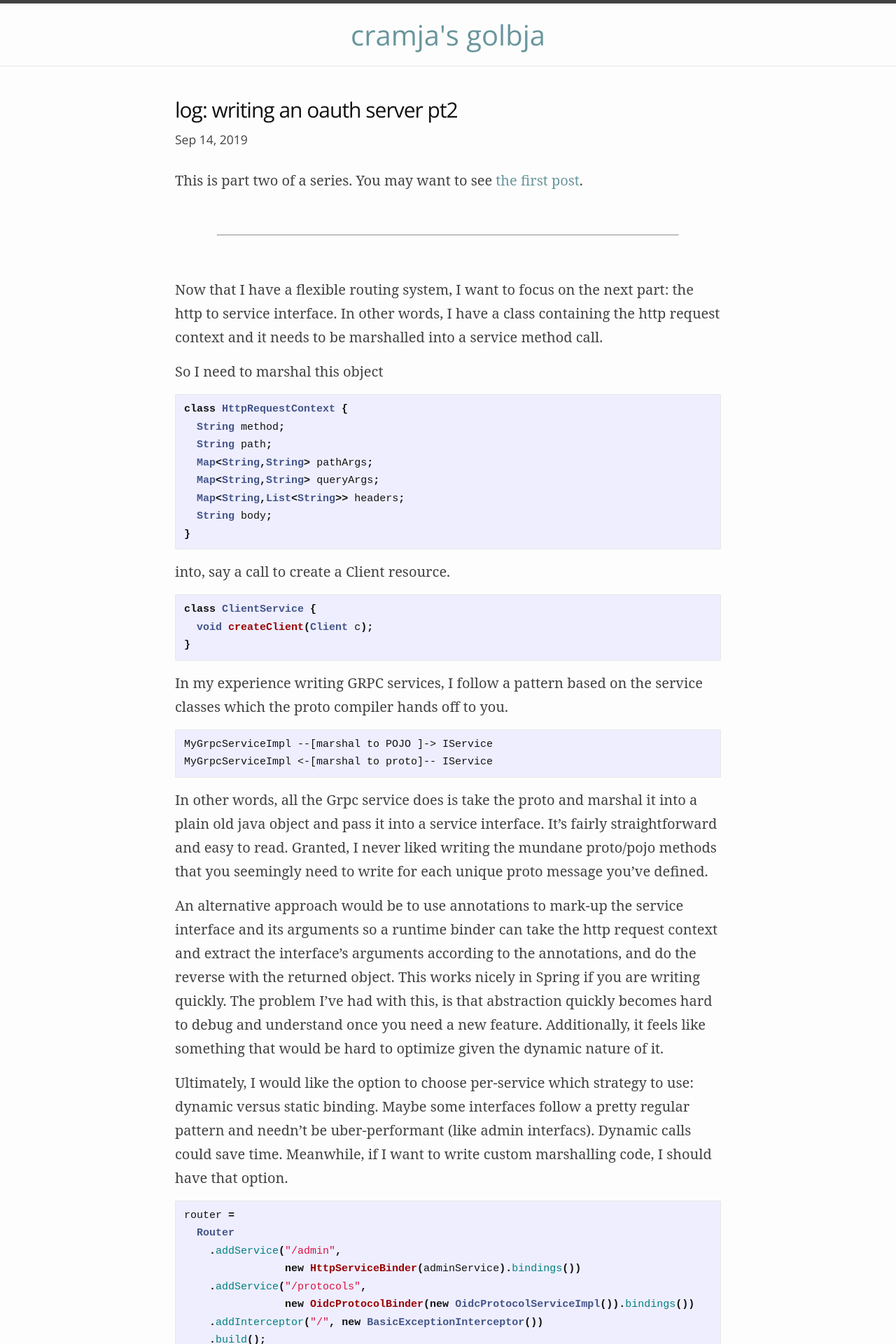
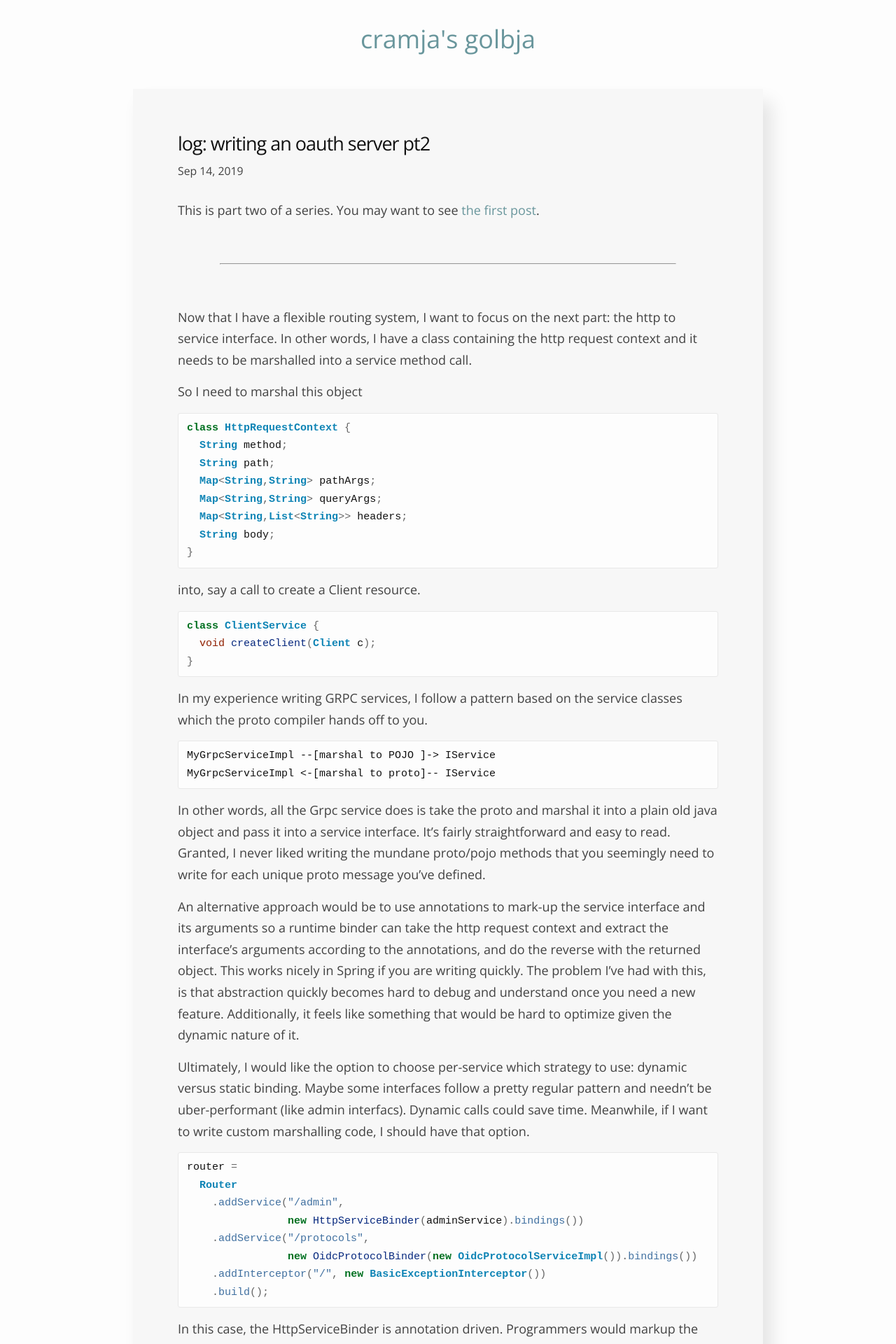
Before and after one commit to cramja/cramja.github.io, a Jekyll site: the page built from _posts/2019-09-14-log-oauth-2.md, in a window 1280 px wide. Shown: the top 1920 px of the page at 70% size. Built offline with Jekyll 4.4.1, drawn with Linux system fonts in a browser that asks for light colours.

Commit message:
refactor css

```diff
--- a/_sass/_base.scss
+++ b/_sass/_base.scss
@@ -97,9 +97,10 @@ blockquote {
   color: $grey-color;
   border-left: 4px solid $grey-color-light;
   padding-left: $spacing-unit / 2;
-  font-size: 24px;
+  // font-size: 24px;
   letter-spacing: -1px;
-  font-style: italic;
+  // font-style: italic;
+  color: black;
 
   > :last-child {
     margin-bottom: 0;
@@ -114,7 +115,7 @@ code {
   font-size: 15px;
   border: 1px solid $grey-color-light;
   border-radius: 3px;
-  background-color: #eef;
+  background-color: #fdfdfd;
 }
 
 code {
@@ -157,7 +158,6 @@ th, td {
  */
 .wrapper {
   max-width: $content-width;
-  padding: 3px;
   margin: 15px auto;
 }
 
@@ -169,7 +169,7 @@ th, td {
 
 @media screen and (min-width:600px) {
   .wrapper {
-    padding: 2px;
+    padding: 16px;
   }
 }
 
--- a/_sass/_layout.scss
+++ b/_sass/_layout.scss
@@ -1,5 +1,9 @@
 hr {
   margin: 60px;
+}
+
+.home {
+  padding: 10px;
 }
 
 .page-wrap {
@@ -16,8 +20,6 @@ hr {
  * Site header
  */
 .site-header {
-  border-top: 5px solid $grey-color-dark;
-  border-bottom: 1px solid $grey-color-light;
   min-height: 56px;
 }
 
@@ -32,7 +34,6 @@ hr {
  * Page content
  */
 .page-content {
-  padding: $spacing-unit 0;
   padding-bottom:100px;
 
   p {
@@ -45,13 +46,30 @@ hr {
   font-size: $big-font-size;
 }
 
+.post {
+  padding: 64px;
+  background: #f5f5f5b8;
+  box-shadow: 12px 18px 24px rgba(0,0,0,0.1);
+}
+
+@media screen and (max-width:600px) {
+  .post {
+    padding: 16px;
+    background: $background-color;
+    box-shadow: 0px 0px 0px rgba(0,0,0,0.1);
+  }
+  .page-content {
+    padding-bottom:20px;
+  }
+}
+
 .post-list {
   margin-left: 0;
   list-style: none;
 
   > li {
     margin-top:30px;
-    margin-bottom: $spacing-unit;
+    margin-bottom: 60px;
     clear:both;
   }
 }
@@ -154,7 +172,6 @@ hr {
 }
 
 .site-footer {
-  border-top: 1px solid $grey-color-light;
   width: 100%;
 }
 
@@ -183,7 +200,7 @@ hr {
   clear:both;
   margin-top: 20px;
   text-align: center;
-  color:$grey-color-light;
+  color: $grey-color-dark;
 }
 
 .reading {
--- a/_sass/_syntax-highlighting.scss
+++ b/_sass/_syntax-highlighting.scss
@@ -1,71 +1,61 @@
-/**
- * Syntax highlighting styles
- */
-.highlight {
-    background: #fff;
-    @extend %vertical-rhythm;
-
-    .highlighter-rouge & {
-      background: #eef;
-    }
-
-    .c     { color: #998; font-style: italic } // Comment
-    .err   { color: #a61717; background-color: #e3d2d2 } // Error
-    .k     { font-weight: bold } // Keyword
-    .o     { font-weight: bold } // Operator
-    .cm    { color: #998; font-style: italic } // Comment.Multiline
-    .cp    { color: #999; font-weight: bold } // Comment.Preproc
-    .c1    { color: #998; font-style: italic } // Comment.Single
-    .cs    { color: #999; font-weight: bold; font-style: italic } // Comment.Special
-    .gd    { color: #000; background-color: #fdd } // Generic.Deleted
-    .gd .x { color: #000; background-color: #faa } // Generic.Deleted.Specific
-    .ge    { font-style: italic } // Generic.Emph
-    .gr    { color: #a00 } // Generic.Error
-    .gh    { color: #999 } // Generic.Heading
-    .gi    { color: #000; background-color: #dfd } // Generic.Inserted
-    .gi .x { color: #000; background-color: #afa } // Generic.Inserted.Specific
-    .go    { color: #888 } // Generic.Output
-    .gp    { color: #555 } // Generic.Prompt
-    .gs    { font-weight: bold } // Generic.Strong
-    .gu    { color: #aaa } // Generic.Subheading
-    .gt    { color: #a00 } // Generic.Traceback
-    .kc    { font-weight: bold } // Keyword.Constant
-    .kd    { font-weight: bold } // Keyword.Declaration
-    .kp    { font-weight: bold } // Keyword.Pseudo
-    .kr    { font-weight: bold } // Keyword.Reserved
-    .kt    { color: #458; font-weight: bold } // Keyword.Type
-    .m     { color: #099 } // Literal.Number
-    .s     { color: #d14 } // Literal.String
-    .na    { color: #008080 } // Name.Attribute
-    .nb    { color: #0086B3 } // Name.Builtin
-    .nc    { color: #458; font-weight: bold } // Name.Class
-    .no    { color: #008080 } // Name.Constant
-    .ni    { color: #800080 } // Name.Entity
-    .ne    { color: #900; font-weight: bold } // Name.Exception
-    .nf    { color: #900; font-weight: bold } // Name.Function
-    .nn    { color: #555 } // Name.Namespace
-    .nt    { color: #000080 } // Name.Tag
-    .nv    { color: #008080 } // Name.Variable
-    .ow    { font-weight: bold } // Operator.Word
-    .w     { color: #bbb } // Text.Whitespace
-    .mf    { color: #099 } // Literal.Number.Float
-    .mh    { color: #099 } // Literal.Number.Hex
-    .mi    { color: #099 } // Literal.Number.Integer
-    .mo    { color: #099 } // Literal.Number.Oct
-    .sb    { color: #d14 } // Literal.String.Backtick
-    .sc    { color: #d14 } // Literal.String.Char
-    .sd    { color: #d14 } // Literal.String.Doc
-    .s2    { color: #d14 } // Literal.String.Double
-    .se    { color: #d14 } // Literal.String.Escape
-    .sh    { color: #d14 } // Literal.String.Heredoc
-    .si    { color: #d14 } // Literal.String.Interpol
-    .sx    { color: #d14 } // Literal.String.Other
-    .sr    { color: #009926 } // Literal.String.Regex
-    .s1    { color: #d14 } // Literal.String.Single
-    .ss    { color: #990073 } // Literal.String.Symbol
-    .bp    { color: #999 } // Name.Builtin.Pseudo
-    .vc    { color: #008080 } // Name.Variable.Class
-    .vg    { color: #008080 } // Name.Variable.Global
-    .vi    { color: #008080 } // Name.Variable.Instance
-    .il    { color: #099 } // Literal.Number.Integer.Long
-}
+.highlight .hll { background-color: #ffffcc }
+.highlight .c { color: #60a0b0; font-style: italic } /* Comment */
+.highlight .err { border: 1px solid #FF0000 } /* Error */
+.highlight .k { color: #007020; font-weight: bold } /* Keyword */
+.highlight .o { color: #666666 } /* Operator */
+.highlight .cm { color: #60a0b0; font-style: italic } /* Comment.Multiline */
+.highlight .cp { color: #007020 } /* Comment.Preproc */
+.highlight .c1 { color: #60a0b0; font-style: italic } /* Comment.Single */
+.highlight .cs { color: #60a0b0; background-color: #fff0f0 } /* Comment.Special */
+.highlight .gd { color: #A00000 } /* Generic.Deleted */
+.highlight .ge { font-style: italic } /* Generic.Emph */
+.highlight .gr { color: #FF0000 } /* Generic.Error */
+.highlight .gh { color: #000080; font-weight: bold } /* Generic.Heading */
+.highlight .gi { color: #00A000 } /* Generic.Inserted */
+.highlight .go { color: #808080 } /* Generic.Output */
+.highlight .gp { color: #c65d09; font-weight: bold } /* Generic.Prompt */
+.highlight .gs { font-weight: bold } /* Generic.Strong */
+.highlight .gu { color: #800080; font-weight: bold } /* Generic.Subheading */
+.highlight .gt { color: #0040D0 } /* Generic.Traceback */
+.highlight .kc { color: #007020; font-weight: bold } /* Keyword.Constant */
+.highlight .kd { color: #007020; font-weight: bold } /* Keyword.Declaration */
+.highlight .kn { color: #007020; font-weight: bold } /* Keyword.Namespace */
+.highlight .kp { color: #007020 } /* Keyword.Pseudo */
+.highlight .kr { color: #007020; font-weight: bold } /* Keyword.Reserved */
+.highlight .kt { color: #902000 } /* Keyword.Type */
+.highlight .m { color: #40a070 } /* Literal.Number */
+.highlight .s { color: #4070a0 } /* Literal.String */
+.highlight .na { color: #4070a0 } /* Name.Attribute */
+.highlight .nb { color: #007020 } /* Name.Builtin */
+.highlight .nc { color: #0e84b5; font-weight: bold } /* Name.Class */
+.highlight .no { color: #60add5 } /* Name.Constant */
+.highlight .nd { color: #555555; font-weight: bold } /* Name.Decorator */
+.highlight .ni { color: #d55537; font-weight: bold } /* Name.Entity */
+.highlight .ne { color: #007020 } /* Name.Exception */
+.highlight .nf { color: #06287e } /* Name.Function */
+.highlight .nl { color: #002070; font-weight: bold } /* Name.Label */
+.highlight .nn { color: #0e84b5; font-weight: bold } /* Name.Namespace */
+.highlight .nt { color: #062873; font-weight: bold } /* Name.Tag */
+.highlight .nv { color: #bb60d5 } /* Name.Variable */
+.highlight .ow { color: #007020; font-weight: bold } /* Operator.Word */
+.highlight .w { color: #bbbbbb } /* Text.Whitespace */
+.highlight .mf { color: #40a070 } /* Literal.Number.Float */
+.highlight .mh { color: #40a070 } /* Literal.Number.Hex */
+.highlight .mi { color: #40a070 } /* Literal.Number.Integer */
+.highlight .mo { color: #40a070 } /* Literal.Number.Oct */
+.highlight .sb { color: #4070a0 } /* Literal.String.Backtick */
+.highlight .sc { color: #4070a0 } /* Literal.String.Char */
+.highlight .sd { color: #4070a0; font-style: italic } /* Literal.String.Doc */
+.highlight .s2 { color: #4070a0 } /* Literal.String.Double */
+.highlight .se { color: #4070a0; font-weight: bold } /* Literal.String.Escape */
+.highlight .sh { color: #4070a0 } /* Literal.String.Heredoc */
+.highlight .si { color: #70a0d0; font-style: italic } /* Literal.String.Interpol */
+.highlight .sx { color: #c65d09 } /* Literal.String.Other */
+.highlight .sr { color: #235388 } /* Literal.String.Regex */
+.highlight .s1 { color: #4070a0 } /* Literal.String.Single */
+.highlight .ss { color: #517918 } /* Literal.String.Symbol */
+.highlight .bp { color: #007020 } /* Name.Builtin.Pseudo */
+.highlight .vc { color: #bb60d5 } /* Name.Variable.Class */
+.highlight .vg { color: #bb60d5 } /* Name.Variable.Global */
+.highlight .vi { color: #bb60d5 } /* Name.Variable.Instance */
+.highlight .il { color: #40a070 } /* Literal.Number.Integer.Long */
--- a/css/main.scss
+++ b/css/main.scss
@@ -5,15 +5,16 @@
 
 @import url('https://fonts.googleapis.com/css?family=Open+Sans');
 
-$base-font-family: "Alegreya", "serif";
-$base-font-size:   20px;
+$sans-font-family: 'Open Sans', sans-serif;
+$serif-font-family: "Alegreya", "serif";
+
+$base-font-family: $sans-font-family;
+$base-font-size:   18px;
 $base-font-weight: 500;
 $big-font-size:    $base-font-size * 1.5;
 $small-font-size:  $base-font-size * 0.875;
 $tiny-font-size:   $base-font-size * 0.675;
 $base-line-height: 1.7;
-
-$sans-font-family: 'Open Sans', sans-serif;
 
 $spacing-unit:     30px;
 $footer-height:    130px;
@@ -28,7 +29,7 @@ $grey-color-dark:  darken($grey-color, 25%);
 $grey-color-darker:  darken($grey-color, 70%);
 
 
-$content-width:    780px;
+$content-width:    900px;
 
 $color-first-0: #2B823A;  // Main Primary color */
 $color-first-1: #82C38D;
```
Also changed, not shown: about.md (+1 -1 lines).
